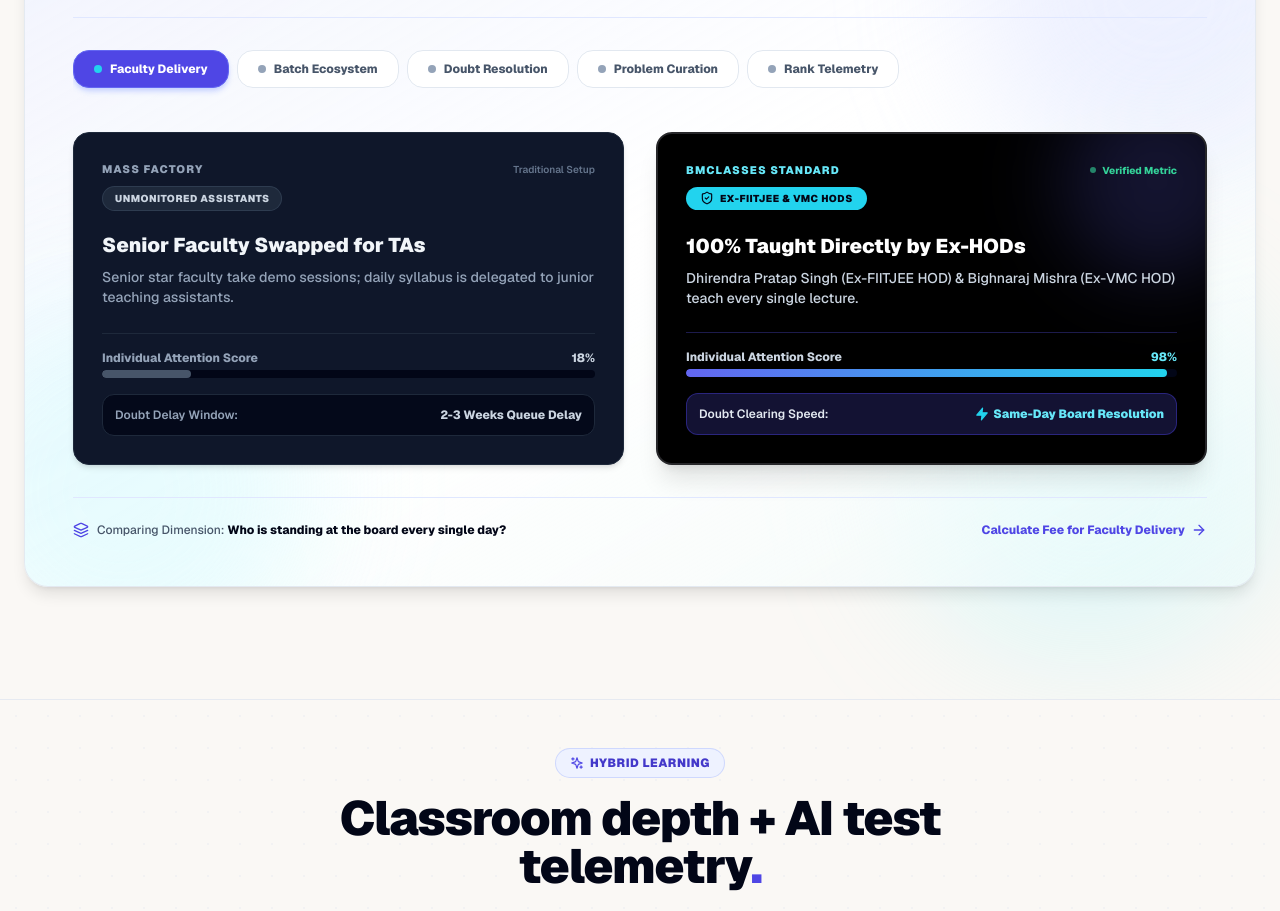
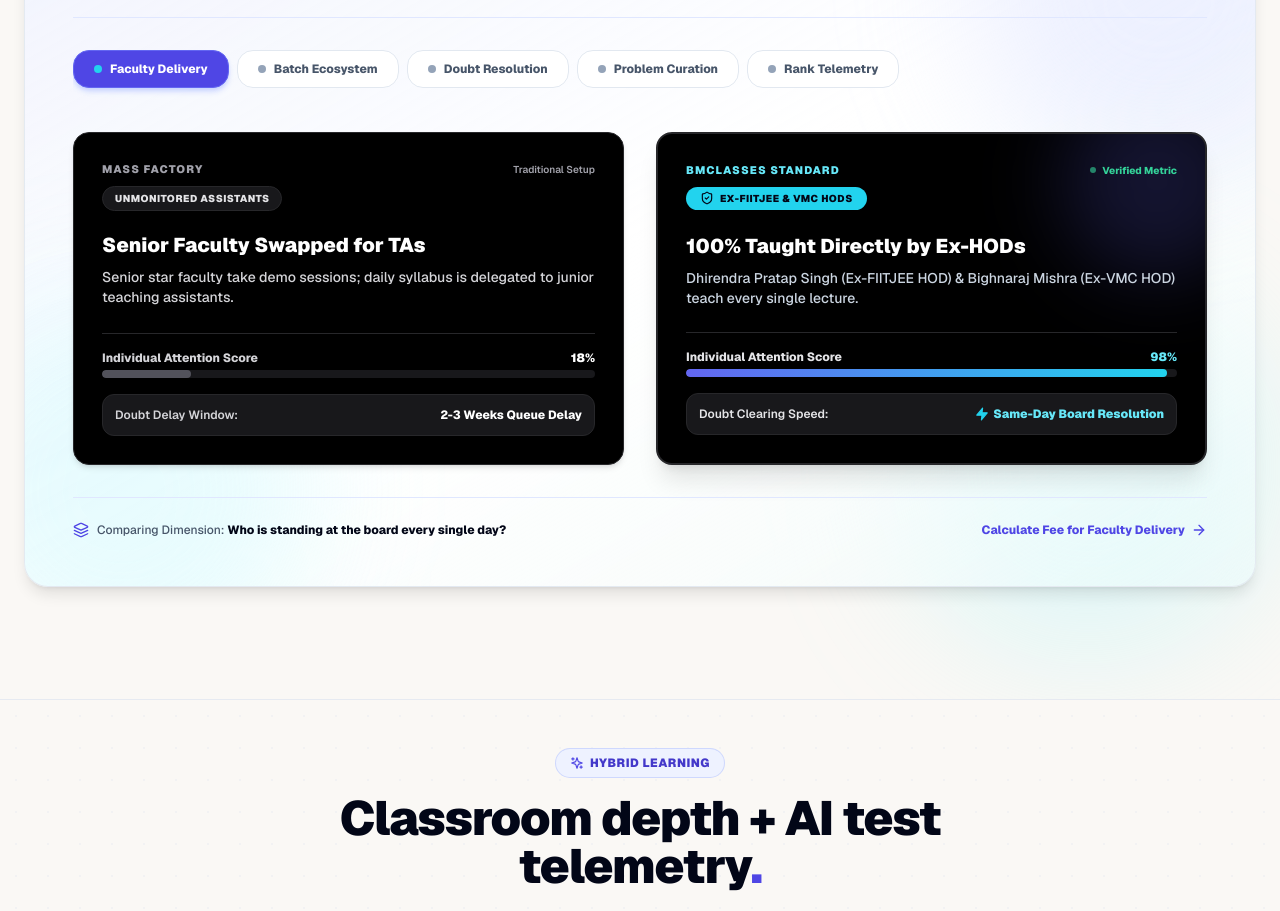
Before and after one commit to Robin1-23/Bm-Classes, a Next.js app: page /why-us in a window 1280 px wide. Shown: the part 3060-3971 px from the top of the page. Built offline with nearby package versions, Linux system fonts and the light colour scheme; no server answers; a web font is replaced by a local one.

Commit message:
Update Pedagogy Comparison Deck (Mass Factory & BMClasses cards) to pitch darkblack with pure white text

```diff
--- a/components/WhySection.jsx
+++ b/components/WhySection.jsx
@@ -280,48 +280,48 @@
             {/* DUAL CHAMBER NATURAL COMPARISON */}
             <div className="grid lg:grid-cols-2 gap-6 sm:gap-8 relative z-10">
 
-              {/* CHAMBER A: MASS FACTORY (MUTED ELEGANT NEUTRAL) */}
-              <div className="bg-slate-900 border border-slate-800 rounded-2xl p-5 sm:p-7 text-white flex flex-col justify-between shadow-md hover:border-slate-700 transition-all">
+              {/* CHAMBER A: MASS FACTORY (PITCH DARKBLACK) */}
+              <div className="bg-black border border-zinc-800 rounded-2xl p-5 sm:p-7 text-white flex flex-col justify-between shadow-md hover:border-zinc-700 transition-all">
                 <div>
                   <div className="space-y-2 mb-5">
                     <div className="flex items-center justify-between">
-                      <span className="text-[11px] font-black tracking-widest text-slate-400 uppercase">
+                      <span className="text-[11px] font-black tracking-widest text-zinc-400 uppercase">
                         MASS FACTORY
                       </span>
-                      <span className="text-[10px] font-semibold text-slate-500">Traditional Setup</span>
+                      <span className="text-[10px] font-semibold text-zinc-400">Traditional Setup</span>
                     </div>
-                    <div className="inline-flex items-center gap-1.5 bg-slate-800 text-slate-300 border border-slate-700/80 px-3 py-1 rounded-full text-[10px] font-black uppercase tracking-wider">
+                    <div className="inline-flex items-center gap-1.5 bg-zinc-900 text-zinc-200 border border-zinc-800 px-3 py-1 rounded-full text-[10px] font-black uppercase tracking-wider">
                       <span>{currentDim.factory.badge}</span>
                     </div>
                   </div>
 
-                  <h4 className="font-heading font-black text-lg sm:text-xl text-slate-100 mb-2">
+                  <h4 className="font-heading font-black text-lg sm:text-xl text-white mb-2">
                     {currentDim.factory.headline}
                   </h4>
 
-                  <p className="text-slate-400 text-xs sm:text-sm leading-relaxed mb-6 font-medium">
+                  <p className="text-zinc-300 text-xs sm:text-sm leading-relaxed mb-6 font-medium">
                     {currentDim.factory.details}
                   </p>
                 </div>
 
                 {/* Telemetry Meter */}
-                <div className="space-y-4 pt-4 border-t border-slate-800">
+                <div className="space-y-4 pt-4 border-t border-zinc-800">
                   <div>
                     <div className="flex justify-between text-xs font-extrabold mb-1">
-                      <span className="text-slate-400">Individual Attention Score</span>
-                      <span className="text-slate-300">{currentDim.factory.attentionScore}%</span>
+                      <span className="text-zinc-300">Individual Attention Score</span>
+                      <span className="text-white font-black">{currentDim.factory.attentionScore}%</span>
                     </div>
-                    <div className="h-2 bg-slate-950 rounded-full overflow-hidden">
+                    <div className="h-2 bg-zinc-900 rounded-full overflow-hidden">
                       <div
-                        className="h-full bg-slate-600 rounded-full transition-all duration-700"
+                        className="h-full bg-zinc-600 rounded-full transition-all duration-700"
                         style={{ width: `${currentDim.factory.attentionScore}%` }}
                       ></div>
                     </div>
                   </div>
 
-                  <div className="bg-slate-950/80 border border-slate-800 rounded-xl p-3 flex flex-wrap items-center justify-between gap-2 text-xs">
-                    <span className="text-slate-400 font-semibold">Doubt Delay Window:</span>
-                    <span className="font-extrabold text-slate-300">{currentDim.factory.doubtSpeed}</span>
+                  <div className="bg-zinc-900 border border-zinc-800 rounded-xl p-3 flex flex-wrap items-center justify-between gap-2 text-xs">
+                    <span className="text-zinc-300 font-semibold">Doubt Delay Window:</span>
+                    <span className="font-extrabold text-white">{currentDim.factory.doubtSpeed}</span>
                   </div>
                 </div>
 
@@ -361,13 +361,13 @@
                 </div>
 
                 {/* Telemetry Meter */}
-                <div className="space-y-4 pt-4 border-t border-indigo-900/60 relative z-10">
+                <div className="space-y-4 pt-4 border-t border-zinc-800 relative z-10">
                   <div>
                     <div className="flex justify-between text-xs font-extrabold mb-1">
-                      <span className="text-slate-300">Individual Attention Score</span>
-                      <span className="text-cyan-300">{currentDim.bmclasses.attentionScore}%</span>
+                      <span className="text-zinc-200">Individual Attention Score</span>
+                      <span className="text-cyan-300 font-black">{currentDim.bmclasses.attentionScore}%</span>
                     </div>
-                    <div className="h-2 bg-slate-950 rounded-full overflow-hidden">
+                    <div className="h-2 bg-zinc-900 rounded-full overflow-hidden">
                       <div
                         className="h-full bg-gradient-to-r from-indigo-500 to-cyan-400 rounded-full transition-all duration-700"
                         style={{ width: `${currentDim.bmclasses.attentionScore}%` }}
@@ -375,8 +375,8 @@
                     </div>
                   </div>
 
-                  <div className="bg-indigo-900/40 border border-indigo-700/50 rounded-xl p-3 flex flex-wrap items-center justify-between gap-2 text-xs">
-                    <span className="text-slate-200 font-semibold">Doubt Clearing Speed:</span>
+                  <div className="bg-zinc-900 border border-zinc-800 rounded-xl p-3 flex flex-wrap items-center justify-between gap-2 text-xs">
+                    <span className="text-zinc-200 font-semibold">Doubt Clearing Speed:</span>
                     <span className="font-black text-cyan-300 flex items-center gap-1 shrink-0">
                       <Zap className="w-3.5 h-3.5 fill-cyan-400 text-cyan-400 shrink-0" />
                       <span>{currentDim.bmclasses.doubtSpeed}</span>
```
